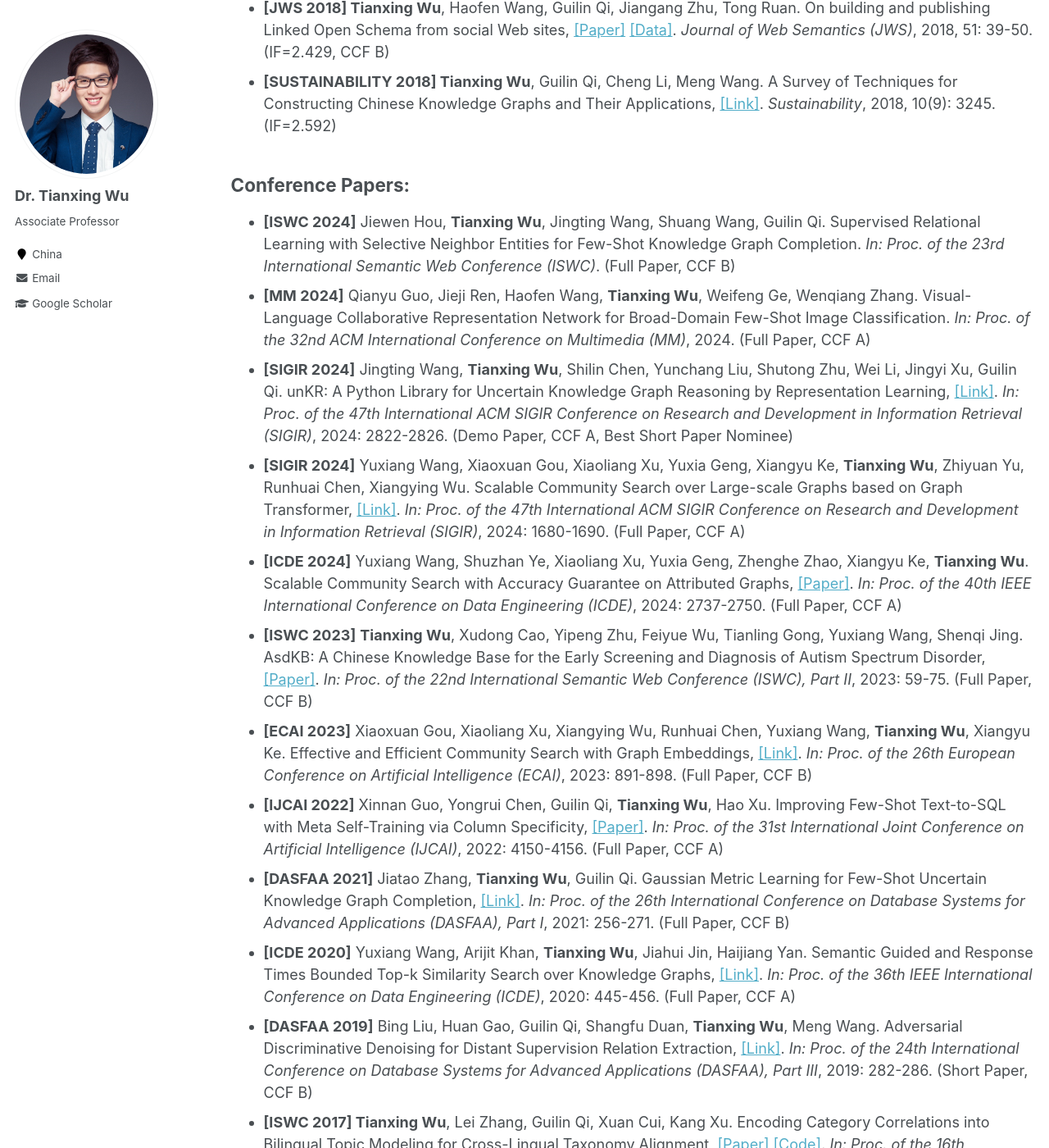
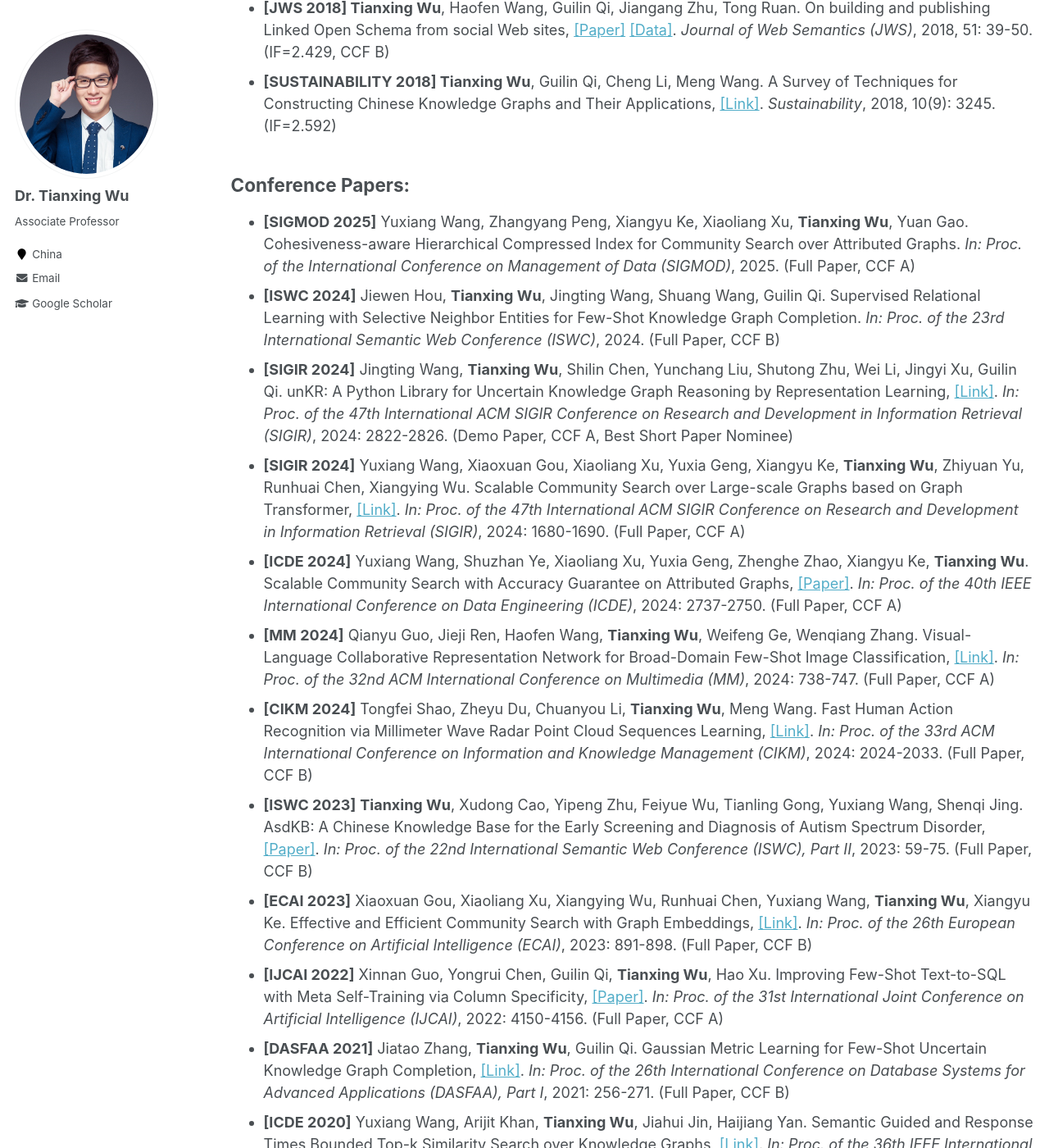
Before and after one commit to tianxing-wu/tianxing-wu.github.io, a Jekyll site: the page built from _pages/selected_publications.md, in a window 1280 px wide and 1400 px high, scrolled down 1239 px. Shown: the whole window at 82% size. Built offline with Jekyll 4.4.1, drawn with Linux system fonts in a browser that asks for light colours; comment, search, counter and statistics services are not loaded.

Commit message:
info update

```diff
--- a/_pages/selected_publications.md
+++ b/_pages/selected_publications.md
@@ -22,11 +22,13 @@ The full list of my publications can be found in [Google Scholar](https://schola
 * **[SUSTAINABILITY 2018] Tianxing Wu**, Guilin Qi, Cheng Li, Meng Wang. A Survey of Techniques for Constructing Chinese Knowledge Graphs and Their Applications, [[Link]](https://www.mdpi.com/2071-1050/10/9/3245). <i>Sustainability</i>, 2018, 10(9): 3245. (IF=2.592)
 
 ## Conference Papers:
-* **[ISWC 2024]** Jiewen Hou, **Tianxing Wu**, Jingting Wang, Shuang Wang, Guilin Qi. Supervised Relational Learning with Selective Neighbor Entities for Few-Shot Knowledge Graph Completion. <i>In: Proc. of the 23rd International Semantic Web Conference (ISWC)</i>. (Full Paper, CCF B)
-* **[MM 2024]** Qianyu Guo, Jieji Ren, Haofen Wang, **Tianxing Wu**, Weifeng Ge, Wenqiang Zhang. Visual-Language Collaborative Representation Network for Broad-Domain Few-Shot Image Classification. <i>In: Proc. of the 32nd ACM International Conference on Multimedia (MM)</i>, 2024. (Full Paper, CCF A)
+* **[SIGMOD 2025]** Yuxiang Wang, Zhangyang Peng, Xiangyu Ke, Xiaoliang Xu, **Tianxing Wu**, Yuan Gao. Cohesiveness-aware Hierarchical Compressed Index for Community Search over Attributed Graphs. <i>In: Proc. of the International Conference on Management of Data (SIGMOD)</i>, 2025. (Full Paper, CCF A)
+* **[ISWC 2024]** Jiewen Hou, **Tianxing Wu**, Jingting Wang, Shuang Wang, Guilin Qi. Supervised Relational Learning with Selective Neighbor Entities for Few-Shot Knowledge Graph Completion. <i>In: Proc. of the 23rd International Semantic Web Conference (ISWC)</i>, 2024. (Full Paper, CCF B)
 * **[SIGIR 2024]** Jingting Wang, **Tianxing Wu**, Shilin Chen, Yunchang Liu, Shutong Zhu, Wei Li, Jingyi Xu, Guilin Qi. unKR: A Python Library for Uncertain Knowledge Graph Reasoning by Representation Learning, [[Link]](https://dl.acm.org/doi/10.1145/3626772.3657661). <i>In: Proc. of the 47th International ACM SIGIR Conference on Research and Development in Information Retrieval (SIGIR)</i>, 2024: 2822-2826. (Demo Paper, CCF A, Best Short Paper Nominee)
 * **[SIGIR 2024]** Yuxiang Wang, Xiaoxuan Gou, Xiaoliang Xu, Yuxia Geng, Xiangyu Ke, **Tianxing Wu**, Zhiyuan Yu, Runhuai Chen, Xiangying Wu. Scalable Community Search over Large-scale Graphs based on Graph Transformer, [[Link]](https://dl.acm.org/doi/10.1145/3626772.3657771). <i>In: Proc. of the 47th International ACM SIGIR Conference on Research and Development in Information Retrieval (SIGIR)</i>, 2024: 1680-1690. (Full Paper, CCF A)
 * **[ICDE 2024]** Yuxiang Wang, Shuzhan Ye, Xiaoliang Xu, Yuxia Geng, Zhenghe Zhao, Xiangyu Ke, **Tianxing Wu**. Scalable Community Search with Accuracy Guarantee on Attributed Graphs, [[Paper]](https://arxiv.org/abs/2402.17242). <i>In: Proc. of the 40th IEEE International Conference on Data Engineering (ICDE)</i>, 2024: 2737-2750. (Full Paper, CCF A)
+* **[MM 2024]** Qianyu Guo, Jieji Ren, Haofen Wang, **Tianxing Wu**, Weifeng Ge, Wenqiang Zhang. Visual-Language Collaborative Representation Network for Broad-Domain Few-Shot Image Classification, [[Link]](https://dl.acm.org/doi/abs/10.1145/3664647.3680668). <i>In: Proc. of the 32nd ACM International Conference on Multimedia (MM)</i>, 2024: 738-747. (Full Paper, CCF A)
+* **[CIKM 2024]** Tongfei Shao, Zheyu Du, Chuanyou Li, **Tianxing Wu**, Meng Wang. Fast Human Action Recognition via Millimeter Wave Radar Point Cloud Sequences Learning, [[Link]](https://dl.acm.org/doi/abs/10.1145/3627673.3679787). <i>In: Proc. of the 33rd ACM International Conference on Information and Knowledge Management (CIKM)</i>, 2024: 2024-2033. (Full Paper, CCF B)
 * **[ISWC 2023]** **Tianxing Wu**, Xudong Cao, Yipeng Zhu, Feiyue Wu, Tianling Gong, Yuxiang Wang, Shenqi Jing. AsdKB: A Chinese Knowledge Base for the Early Screening and Diagnosis of Autism Spectrum Disorder, [[Paper]](https://arxiv.org/abs/2307.16773). <i>In: Proc. of the 22nd International Semantic Web Conference (ISWC), Part II</i>, 2023: 59-75. (Full Paper, CCF B)
 * **[ECAI 2023]** Xiaoxuan Gou, Xiaoliang Xu, Xiangying Wu, Runhuai Chen, Yuxiang Wang, **Tianxing Wu**, Xiangyu Ke. Effective and Efficient Community Search with Graph Embeddings, [[Link]](https://ebooks.iospress.nl/doi/10.3233/FAIA230358). <i>In: Proc. of the 26th European Conference on Artificial Intelligence (ECAI)</i>, 2023: 891-898. (Full Paper, CCF B)
 * **[IJCAI 2022]** Xinnan Guo, Yongrui Chen, Guilin Qi, **Tianxing Wu**, Hao Xu. Improving Few-Shot Text-to-SQL with Meta Self-Training via Column Specificity, [[Paper]](https://www.ijcai.org/proceedings/2022/0576.pdf). <i>In: Proc. of the 31st International Joint Conference on Artificial Intelligence (IJCAI)</i>, 2022: 4150-4156. (Full Paper, CCF A)
```
Also changed, not shown: _pages/about.md (+1 -1 lines), _pages/services.md (+2 -1 lines), 1 other file.
